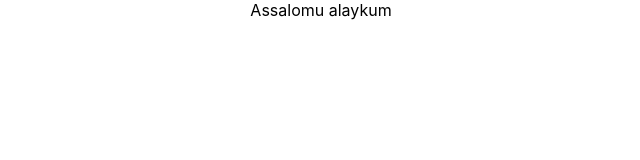
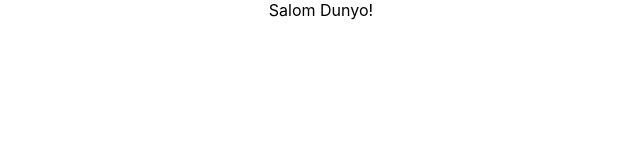
Before and after one commit to Zufarbek/instagram-003-group, a React (Create React App) app: page / in a window 1280 px wide. Shown: the top 160 px of the page, without its empty margins (319-959 px from the left). Built offline with nearby package versions, Linux system fonts and the light colour scheme.

Commit message:
app.js changed

```diff
--- a/src/App.js
+++ b/src/App.js
@@ -4,7 +4,7 @@ import './App.css';
 function App() {
   return (
     <div className="App">
-      Assalomu alaykum
+      Salom Dunyo!
     </div>
   );
 }
```
